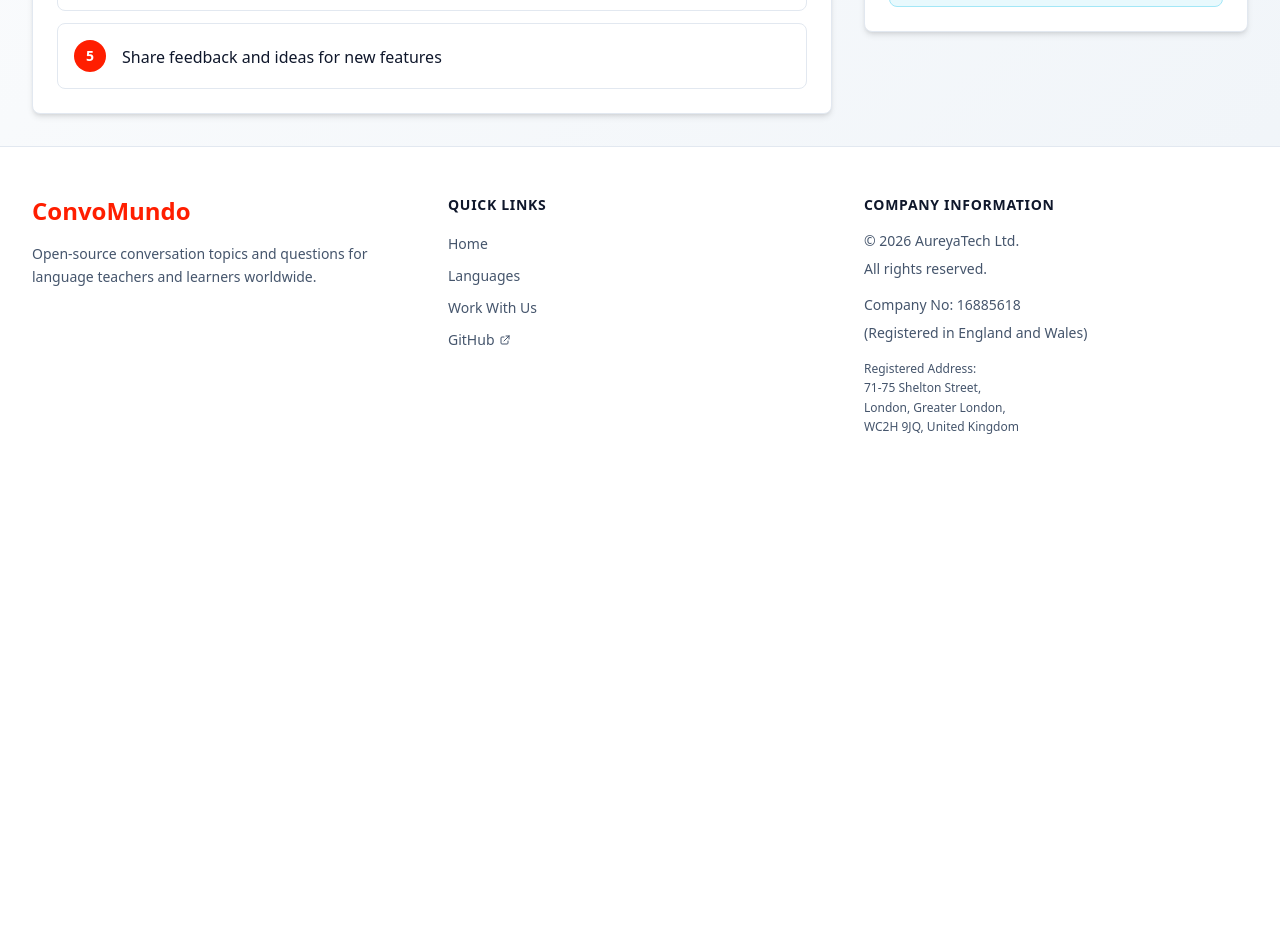
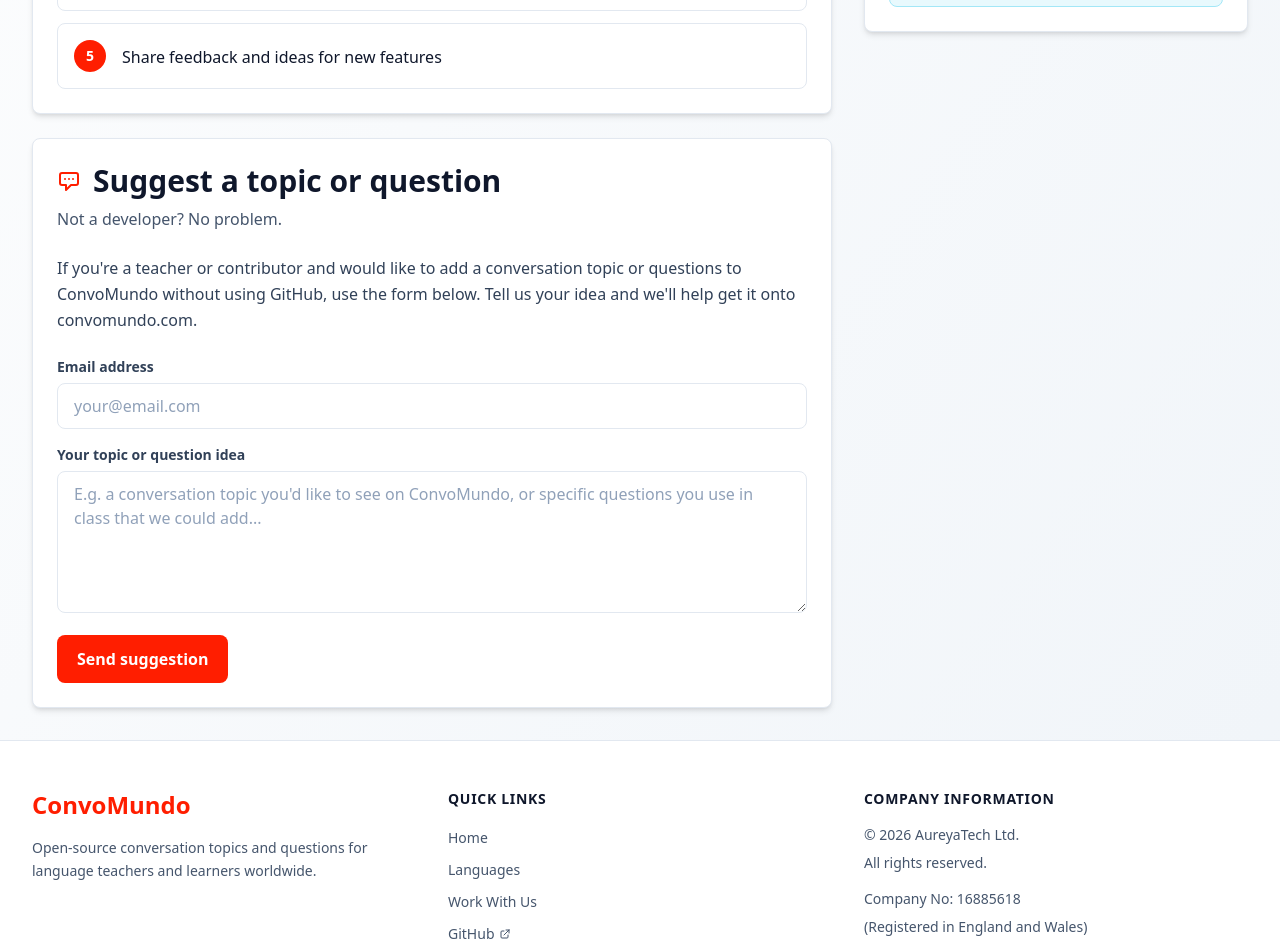
Before and after one commit to alfredonline/convomundo, a React (Vite) app in the folder app/: page /work-with-us in a window 1280 px wide. Shown: the part 1200-2145 px from the top of the page. Before the commit the page ends 1717 px from the top, so only its background shows below. Built offline with nearby package versions, Linux system fonts and the light colour scheme.

Commit message:
add in a form for non-technical contributors and update readme.md

```diff
--- a/app/package.json
+++ b/app/package.json
@@ -10,6 +10,7 @@
     "preview": "vite preview"
   },
   "dependencies": {
+    "@formspree/react": "^3.0.0",
     "react": "^19.2.0",
     "react-dom": "^19.2.0",
     "react-icons": "^5.5.0",
--- /dev/null
+++ b/app/src/components/help-form/index.tsx
@@ -0,0 +1,62 @@
+import { useForm, ValidationError } from '@formspree/react';
+
+export default function HelpForm() {
+  const [state, handleSubmit] = useForm('maqblqao');
+
+  if (state.succeeded) {
+    return (
+      <div className="p-6 rounded-lg bg-brand-blue-50 border border-brand-blue-200 text-center">
+        <p className="text-slate-800 font-semibold">
+          Thanks for your suggestion!
+        </p>
+        <p className="text-slate-600 text-sm mt-2">
+          We&apos;ll review your topic or question idea and get back to you.
+        </p>
+      </div>
+    );
+  }
+
+  return (
+    <form onSubmit={handleSubmit} className="space-y-4">
+      <div>
+        <label htmlFor="help-form-email" className="block text-sm font-semibold text-slate-700 mb-1.5">
+          Email address
+        </label>
+        <input
+          id="help-form-email"
+          type="email"
+          name="email"
+          required
+          placeholder="your@email.com"
+          className="w-full px-4 py-2.5 rounded-lg border border-slate-200 bg-white text-slate-900 placeholder:text-slate-400 focus:outline-none focus:ring-2 focus:ring-brand-orange-500 focus:border-transparent"
+        />
+        <div className="text-red-600 text-sm mt-1">
+          <ValidationError prefix="Email" field="email" errors={state.errors} />
+        </div>
+      </div>
+      <div>
+        <label htmlFor="help-form-message" className="block text-sm font-semibold text-slate-700 mb-1.5">
+          Your topic or question idea
+        </label>
+        <textarea
+          id="help-form-message"
+          name="message"
+          required
+          rows={5}
+          placeholder="E.g. a conversation topic you'd like to see on ConvoMundo, or specific questions you use in class that we could add..."
+          className="w-full px-4 py-2.5 rounded-lg border border-slate-200 bg-white text-slate-900 placeholder:text-slate-400 focus:outline-none focus:ring-2 focus:ring-brand-orange-500 focus:border-transparent resize-y min-h-[120px]"
+        />
+        <div className="text-red-600 text-sm mt-1">
+          <ValidationError prefix="Message" field="message" errors={state.errors} />
+        </div>
+      </div>
+      <button
+        type="submit"
+        disabled={state.submitting}
+        className="w-full sm:w-auto inline-flex items-center justify-center px-5 py-3 bg-brand-orange-500 text-white font-semibold rounded-lg hover:bg-brand-orange-600 disabled:opacity-60 disabled:cursor-not-allowed transition-colors duration-200"
+      >
+        {state.submitting ? 'Sending...' : 'Send suggestion'}
+      </button>
+    </form>
+  );
+}
--- a/app/src/screens/work-with-us.tsx
+++ b/app/src/screens/work-with-us.tsx
@@ -1,4 +1,5 @@
 import Breadcrumbs from '../components/breadcrumbs'
+import HelpForm from '../components/help-form'
 
 const WorkWithUs = () => {
   return (
@@ -19,7 +20,7 @@
                 Work With Us
               </h1>
               <p className="text-lg text-slate-700 leading-relaxed max-w-3xl">
-                ConvoMundo is an open-source project, and we\'d love your help to make it even better. Join our community of contributors and help create valuable resources for language teachers and learners worldwide.
+                ConvoMundo is an open-source project, and we&apos;d love your help to make it even better. Join our community of contributors and help create valuable resources for language teachers and learners worldwide.
               </p>
             </div>
           </div>
@@ -48,7 +49,7 @@
                 ConvoMundo is proudly open source, meaning our code is freely available for anyone to view, use, and contribute to. We believe in the power of community collaboration to create better educational resources for language learners and teachers worldwide.
               </p>
               <p className="text-slate-700 leading-relaxed">
-                By making ConvoMundo open source, we\'re committed to transparency, continuous improvement, and giving back to the educational community.
+                By making ConvoMundo open source, we&apos;re committed to transparency, continuous improvement, and giving back to the educational community.
               </p>
             </div>
 
@@ -68,7 +69,7 @@
                 </div>
               </div>
               <p className="text-slate-700 leading-relaxed mb-6">
-                We welcome contributions from developers, educators, and language enthusiasts! Whether you\'re fixing bugs, adding new features, improving documentation, or suggesting new conversation topics, your contributions help make ConvoMundo better for everyone.
+                We welcome contributions from developers, educators, and language enthusiasts! Whether you&apos;re fixing bugs, adding new features, improving documentation, or suggesting new conversation topics, your contributions help make ConvoMundo better for everyone.
               </p>
               <div className="space-y-3">
                 {[
@@ -93,6 +94,25 @@
                   </div>
                 ))}
               </div>
+            </div>
+
+            {/* Suggest a topic or question (non-technical contributors) */}
+            <div className="bg-white rounded-lg shadow-md border border-slate-200 p-6">
+              <div className="mb-6">
+                <h2 className="text-2xl md:text-3xl font-bold text-slate-900 mb-2 flex items-center gap-3">
+                  <svg className="w-6 h-6 text-brand-orange-500" fill="none" stroke="currentColor" viewBox="0 0 24 24">
+                    <path strokeLinecap="round" strokeLinejoin="round" strokeWidth={2} d="M8 10h.01M12 10h.01M16 10h.01M9 16H5a2 2 0 01-2-2V6a2 2 0 012-2h14a2 2 0 012 2v8a2 2 0 01-2 2h-5l-5 5v-5z" />
+                  </svg>
+                  Suggest a topic or question
+                </h2>
+                <p className="text-slate-600">
+                  Not a developer? No problem.
+                </p>
+              </div>
+              <p className="text-slate-700 leading-relaxed mb-6">
+                If you&apos;re a teacher or contributor and would like to add a conversation topic or questions to ConvoMundo without using GitHub, use the form below. Tell us your idea and we&apos;ll help get it onto convomundo.com.
+              </p>
+              <HelpForm />
             </div>
           </div>
 
```
Also changed, not shown: 2 other files (tests, documents, lock files or other folders).
